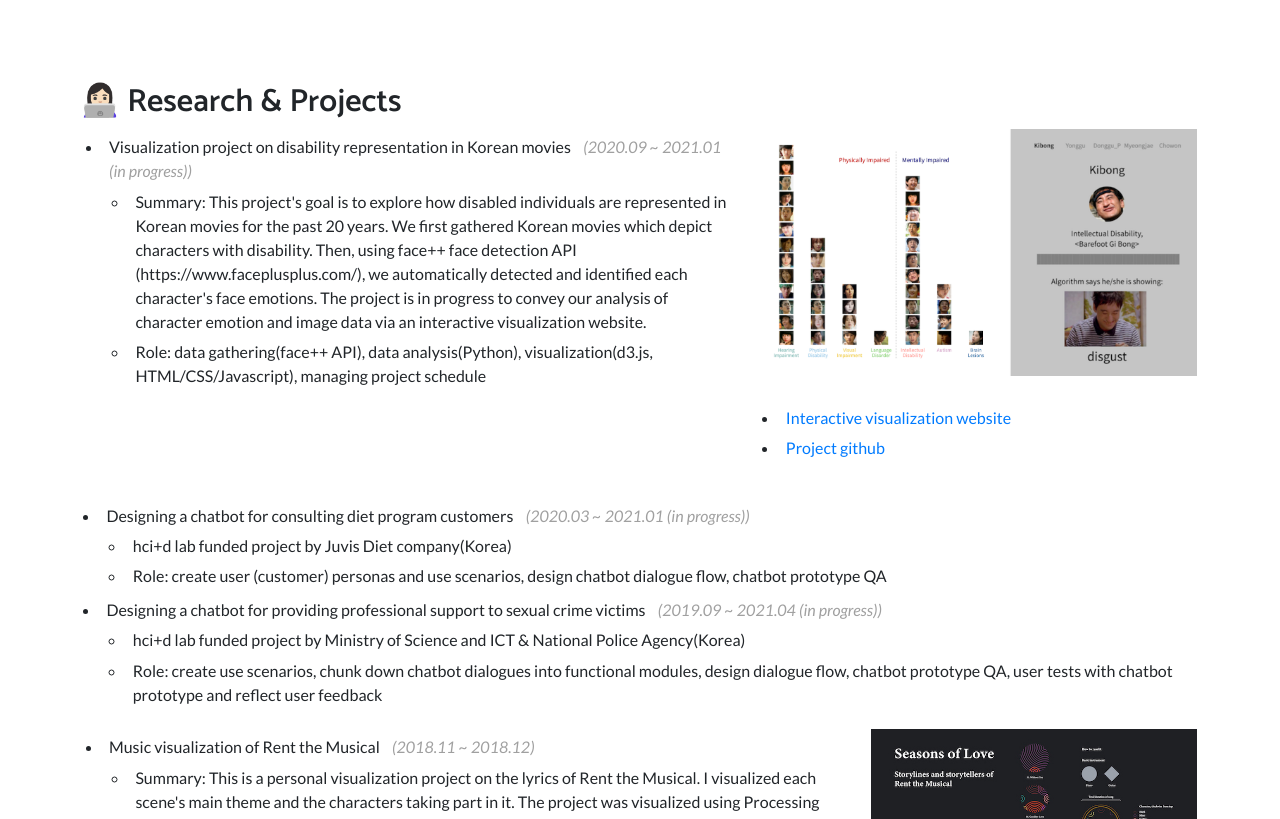
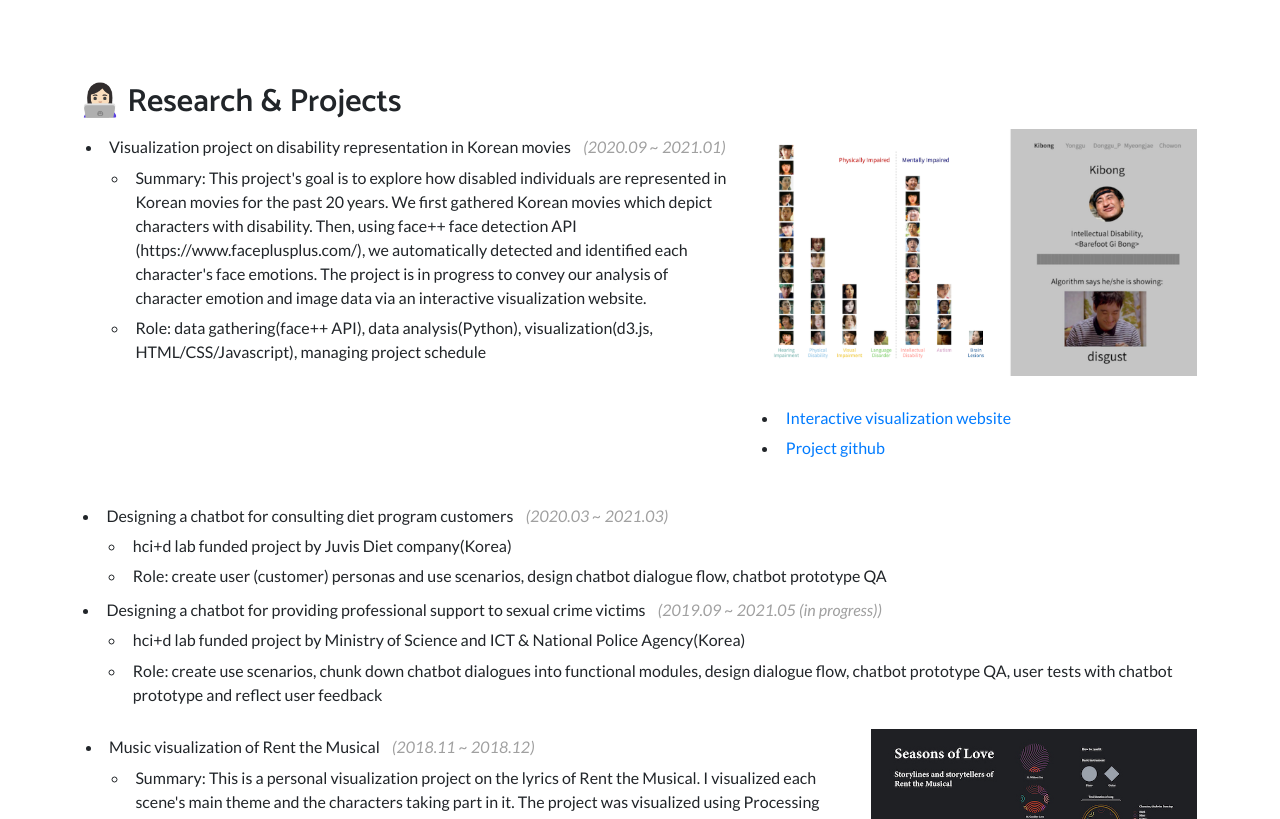
Before and after one commit to youngjinkwon919/youngjinkwon919.github.io, a website: page index.html in a window 1280 px wide. Shown: the part 2920-3739 px from the top of the page. Drawn offline with Linux system fonts and the light colour scheme.

Commit message:
date update

```diff
--- a/index.html
+++ b/index.html
@@ -126,7 +126,7 @@
     <div class="features" id="professional">
       <h2>💼 Professional experiences</h2>
       <ul type="disc">
-        <li>SNU Big Data Institute Research Assistant  <i class="subtext-dates">&nbsp;&nbsp;&nbsp;(2019.11 ~ 2020.04)</i>
+        <li>SNU Big Data Institute Research Assistant  <i class="subtext-dates">&nbsp;&nbsp;&nbsp;(2019.09 ~ 2020.02)</i>
           <ul>
             <li>Assistance for textual data analysis(NLP, Python)</li>
           </ul>
@@ -210,7 +210,7 @@
         <div class="col-l6">
           <ul type="disc">
             <li>
-              Visualization project on disability representation in Korean movies  <i class="subtext-dates">&nbsp;&nbsp;&nbsp;(2020.09 ~ 2021.01 (in progress))</i>
+              Visualization project on disability representation in Korean movies  <i class="subtext-dates">&nbsp;&nbsp;&nbsp;(2020.09 ~ 2021.01)</i>
               <ul>
                 <li>
                   Summary: This project's goal is to explore how disabled individuals are represented in Korean movies for the past 20 years. We first gathered Korean movies which depict characters with disability. Then, using face++ face detection API (https://www.faceplusplus.com/), we automatically detected and identified each character's face emotions. The project is in progress to convey our analysis of character emotion and image data via an interactive visualization website.
@@ -238,7 +238,7 @@
 
       <ul type="disc">
         <li>
-          Designing a chatbot for consulting diet program customers  <i class="subtext-dates">&nbsp;&nbsp;&nbsp;(2020.03 ~ 2021.01 (in progress))</i>
+          Designing a chatbot for consulting diet program customers  <i class="subtext-dates">&nbsp;&nbsp;&nbsp;(2020.03 ~ 2021.03)</i>
           <ul>
             <li>
               hci+d lab funded project by Juvis Diet company(Korea)
@@ -250,7 +250,7 @@
         </li>
 
         <li>
-          Designing a chatbot for providing professional support to sexual crime victims  <i class="subtext-dates">&nbsp;&nbsp;&nbsp;(2019.09 ~ 2021.04 (in progress))</i>
+          Designing a chatbot for providing professional support to sexual crime victims  <i class="subtext-dates">&nbsp;&nbsp;&nbsp;(2019.09 ~ 2021.05 (in progress))</i>
           <ul>
             <li>
               hci+d lab funded project by Ministry of Science and ICT & National Police Agency(Korea)
```
Also changed, not shown: 1 other file.
